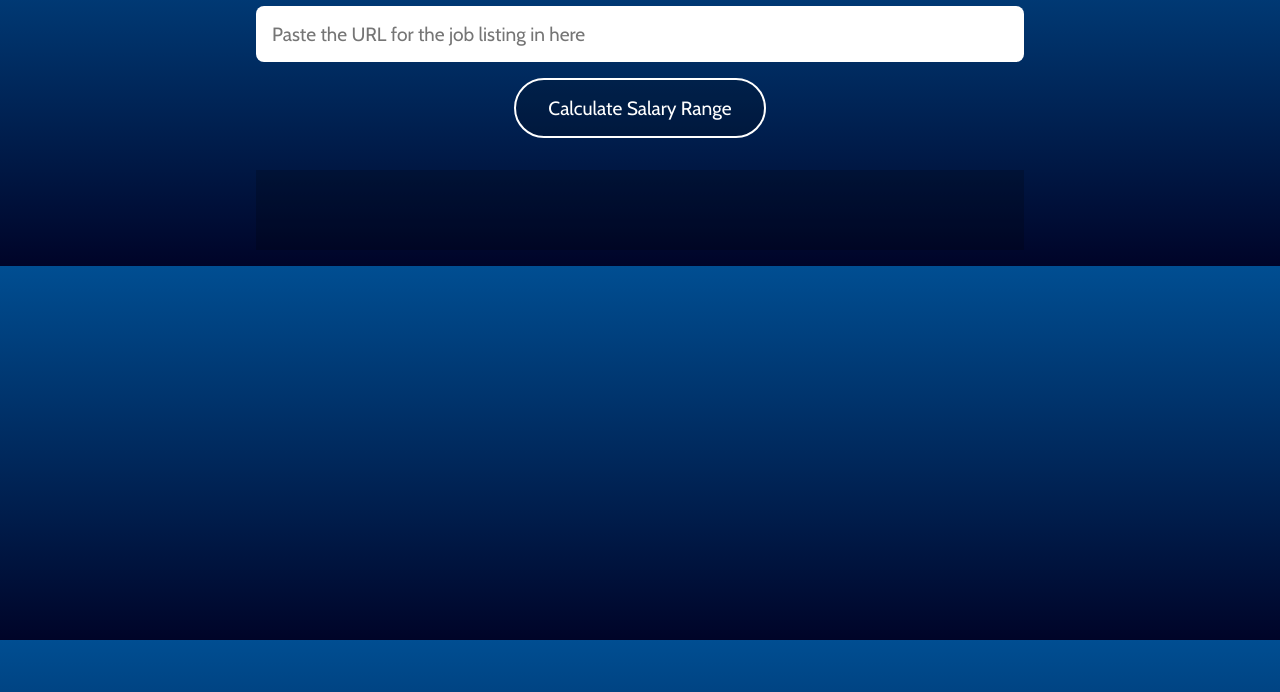
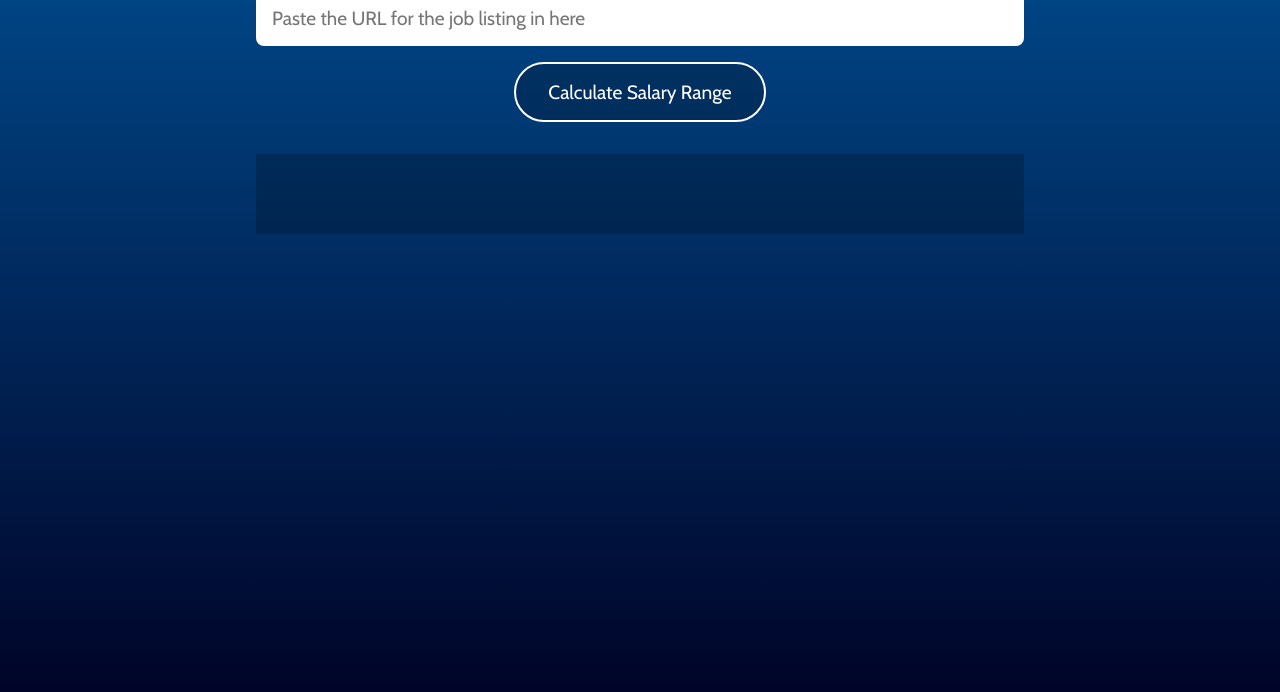
Before and after one commit to epsilon42/revseek, a React app: page / in a window 1280 px wide. Shown: the part 108-800 px from the top of the page. Built offline with nearby package versions, Linux system fonts and the light colour scheme.

Commit message:
Style fix for gradient background

```diff
--- a/src/components/styles.scss
+++ b/src/components/styles.scss
@@ -1,5 +1,7 @@
 html {
   box-sizing: border-box;
+
+  height: 100%;
 }
 *,
 *:before,
@@ -15,6 +17,8 @@ body {
   background: #000428;
   background: -webkit-linear-gradient(to bottom, #004e92, #000428);
   background: linear-gradient(to bottom, #004e92, #000428);
+  background-repeat: no-repeat;
+  background-attachment: fixed;
   height: 100%;
   width: 100%;
 }
@@ -26,7 +30,7 @@ body {
   width: calc(100% - 32px);
   max-width: 800px;
   margin: 0 auto;
-  margin-top: 16px;
+  // margin-top: 16px;
 
   h1 {
     text-transform: uppercase;
```
